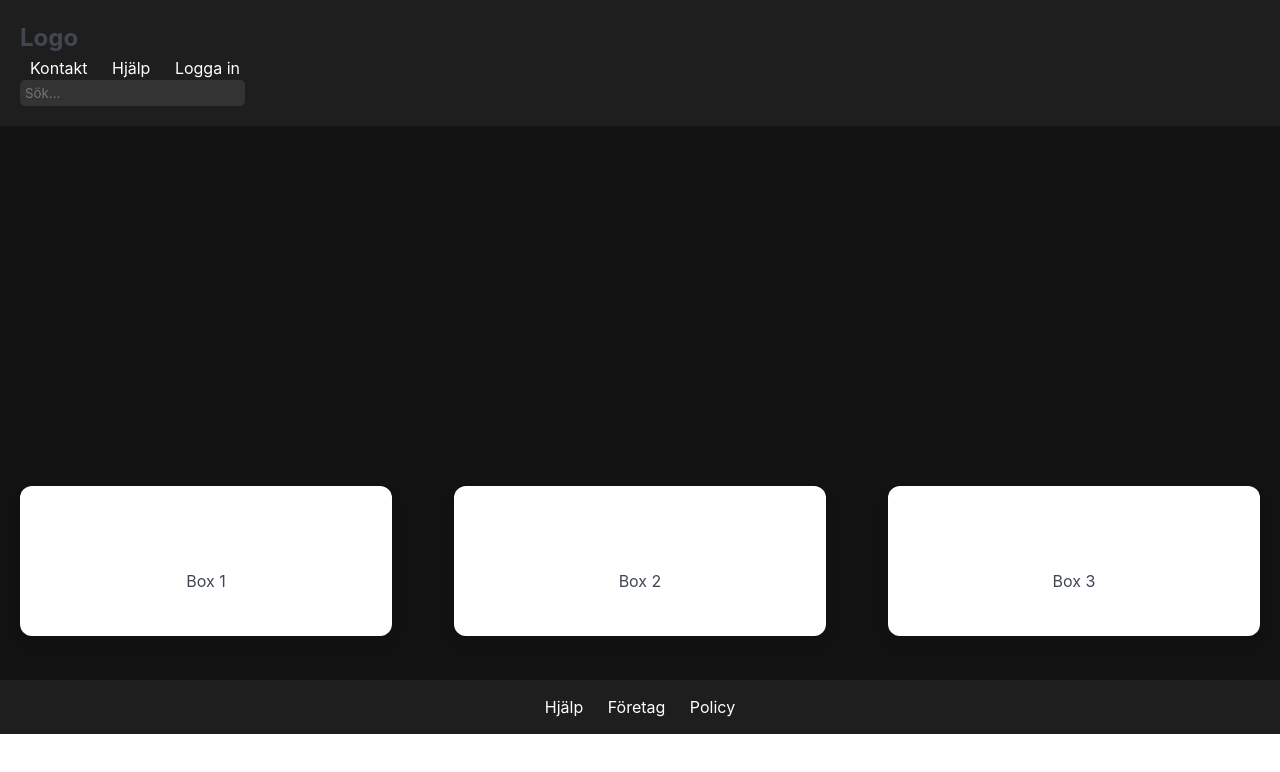
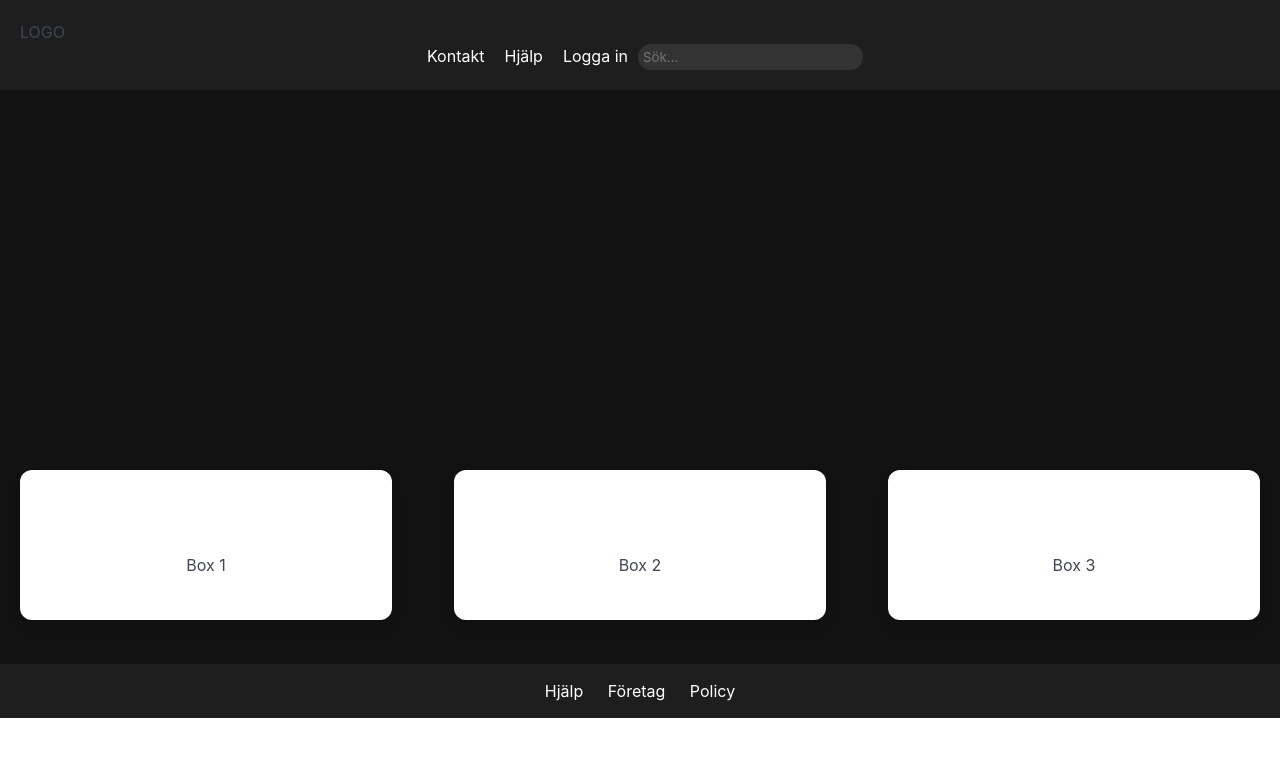
Before and after one commit to keyhansaf1/tredjeprojektet, a plain HTML site: page index.html in a window 1280 px wide. Drawn offline with nearby package versions, Linux system fonts and the light colour scheme.

Commit message:
ddd
dddddd

```diff
--- a/index.html
+++ b/index.html
@@ -8,15 +8,16 @@
     <title>Document</title>
 </head>
     <body>
-
         <header>
-            <div class="logo">Logo</div>
-            <nav>
+        <div>
+            <div class="logo">LOGO</div>
+            <nav id="nav">
                 <a href="#">Kontakt</a>
                 <a href="#">Hjälp</a>
                 <a href="#">Logga in</a>
+                <input type="text" placeholder="Sök..." class="search">
             </nav>
-            <input type="text" placeholder="Sök..." class="search">
+        </div>
         </header>
 
         <div class="main-content">
--- a/style.css
+++ b/style.css
@@ -15,29 +15,25 @@ header {
     background: #1e1e1e;
 }
 
-.logo {
-    font-size: 24px;
-    font-weight: bold;
+nav a {
+    color: white;
+    margin: 0 10px;
 }
 
-nav a {
-    color: #ffffff;
-    margin: 0 10px;
-    text-decoration: none;
-}
 
 .search {
     padding: 5px;
     border: none;
-    border-radius: 5px;
+    border-radius: 15px;
     background: #333;
     color: white;
+    float: right;
 }
 
 .hero {
     height: 300px;
     background: #444;
-    margin: 20px;
+    margin: 30px;
     border-radius: 10px;
 }
 
@@ -79,3 +75,8 @@ footer a {
     margin: 0 10px;
     text-decoration: none;
 }
+
+#nav{
+    display: flex;
+    justify-content: center;
+}
```
